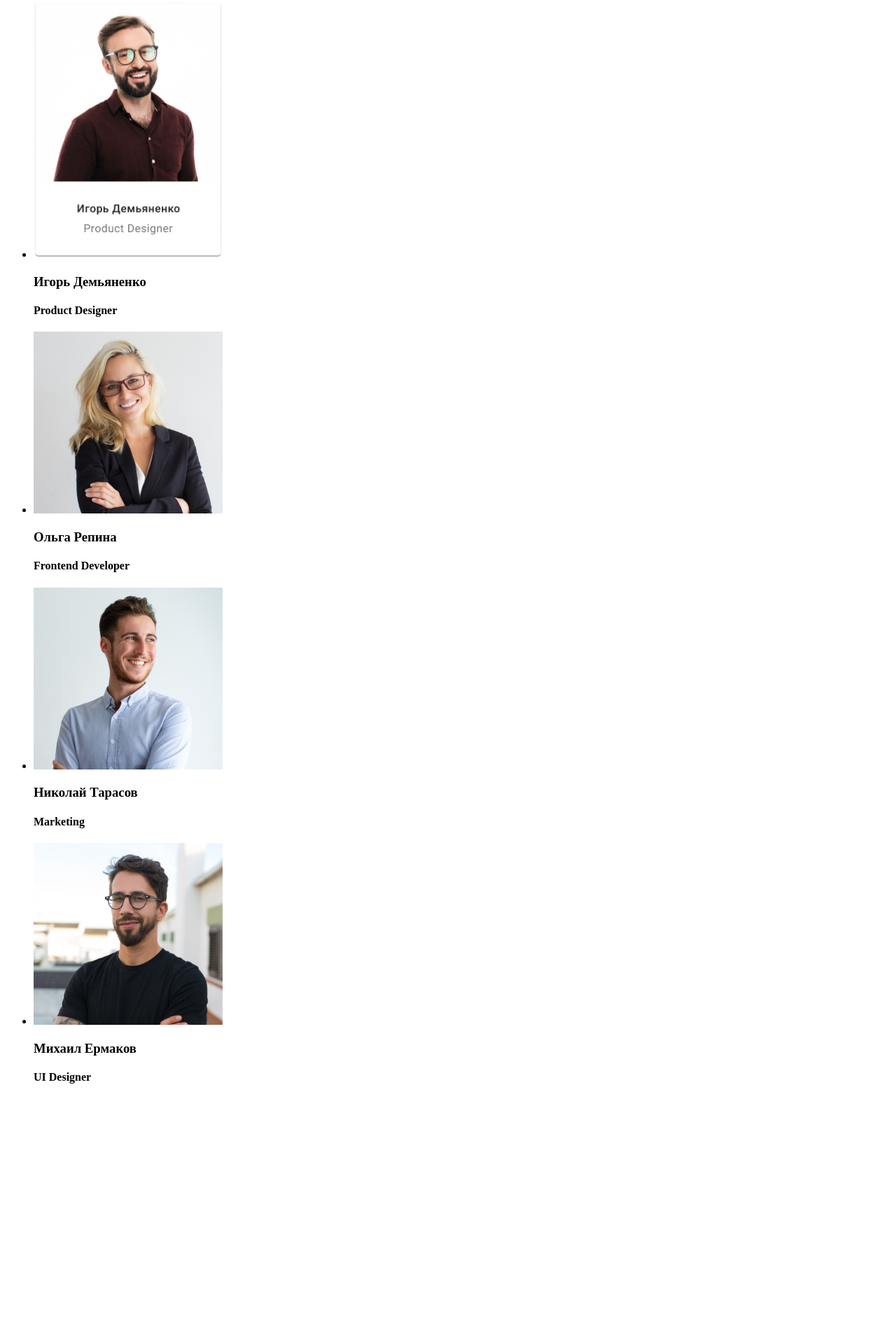
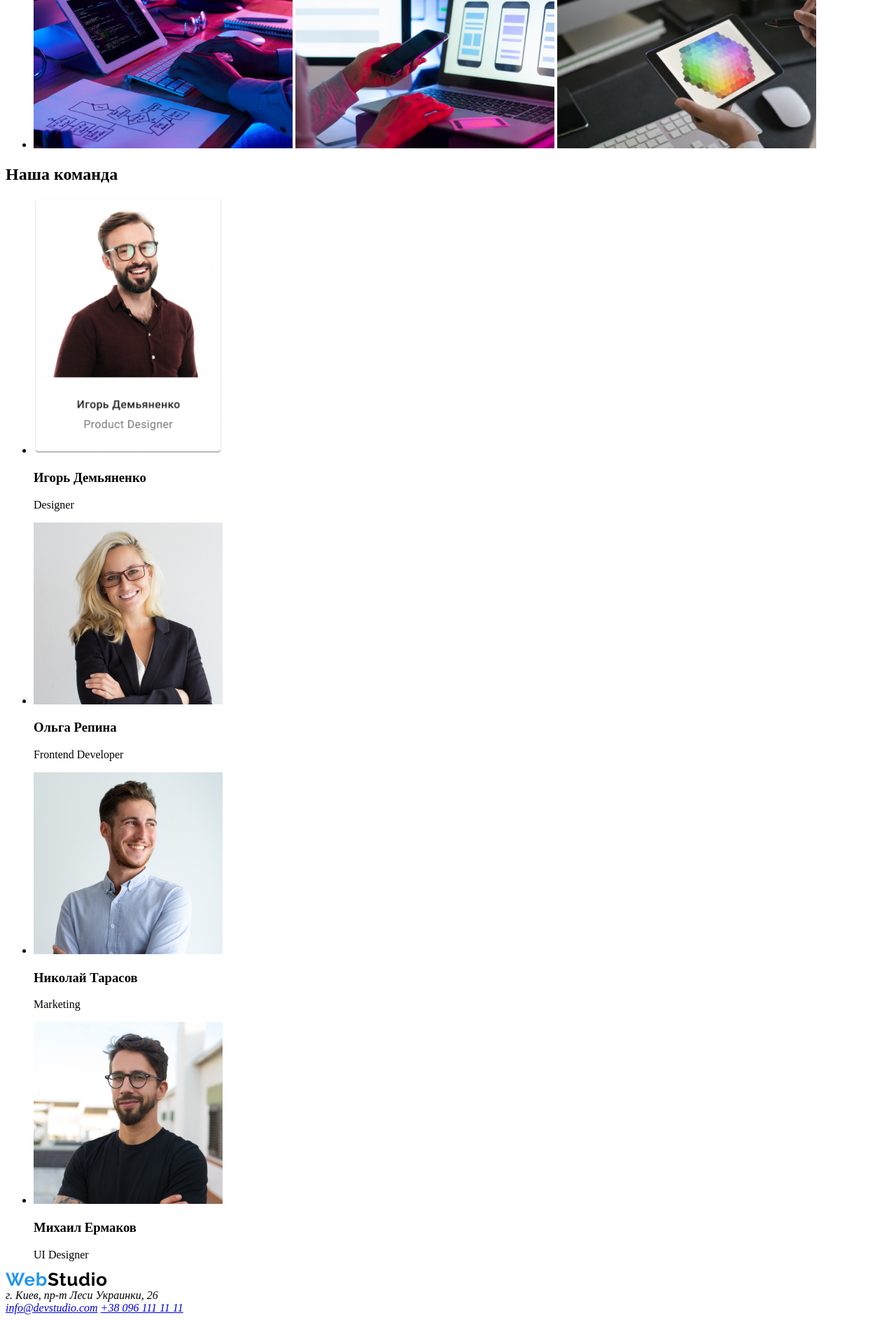
Before and after one commit to Prime-DS/goit-markup-hw-01, a plain HTML site: page index.html in a window 1280 px wide. Shown: the part 727-2614 px from the top of the page at 70% size. Before the commit the page ends 2297 px from the top, so only its background shows below. Drawn offline with Linux system fonts and the light colour scheme.

Commit message:
Добавляет разметку макета

```diff
--- a/index.html
+++ b/index.html
@@ -24,10 +24,10 @@
 
         <address>
             <a href="milto:info@devstudio.com">info@devstudio.com</a>
-            <a href="tel:+38 096 111 11 11">+38 096 111 11 11</a>
+            <a href="tel:+380961111111">+38 096 111 11 11</a>
         </address>
     </header>
-
+    <main>
         <!--Герой-->
         <div>
             <section>
@@ -63,24 +63,46 @@
         <section>
             <h2>Чем мы занимаемся</h2>
             <ul>
-            <a href=""><img src="./images/box 1.png" alt="фото-пишем код"></a>
-            <a href=""><img src="./images/box 2.png" alt="фото-разрабатываем приложения"></a>
-            <a href=""><img src="./images/box 3.png" alt="фото-рисуем дизайн"></a>
+                <li>
+                    <a href=""><img src="./images/box1.png" alt="фото-пишем код"></a>
+                    <a href=""><img src="./images/box2.png" alt="фото-разрабатываем приложения"></a>
+                    <a href=""><img src="./images/box3.png" alt="фото-рисуем дизайн"></a>
+                </li>
             </ul>
         </section>
-
+                    <!--Наша команда-->
         <section>
-        <!--Наша команда-->
             <h2>Наша команда</h2>
             <ul>
-            <li><img src="./images/foto1.png" alt="фото:Игорь Демьяненко" width="270"><h3>Игорь Демьяненко</h3><h4>Product Designer</h4></li>
-            <li><img src="./images/foto2.jpg" alt="фото:Ольга Репина" width="270"><h3>Ольга Репина</h3><h4>Frontend Developer</h4></li>
-            <li><img src="./images/foto3.jpg" alt="фото:Николай Тарасов" width="270"><h3>Николай Тарасов</h3><h4>Marketing</h4></li>
-            <li><img src="./images/foto4.jpg" alt="фото:Михаил Ермаков" width="270"><h3>Михаил Ермаков</h3><h4>UI Designer</h4></li>
+                <li><img src="./images/foto1.png" alt="фото:Игорь Демьяненко" width="270">
+                    <h3>Игорь Демьяненко</h3>
+                    <p>Designer</p>
+                </li>
+                <li><img src="./images/foto2.jpg" alt="фото:Ольга Репина" width="270">
+                    <h3>Ольга Репина</h3>
+                    <p>Frontend Developer</p>
+                </li>
+                <li><img src="./images/foto3.jpg" alt="фото:Николай Тарасов" width="270">
+                    <h3>Николай Тарасов</h3>
+                    <p>Marketing</p>
+                </li>
+                <li><img src="./images/foto4.jpg" alt="фото:Михаил Ермаков" width="270">
+                    <h3>Михаил Ермаков</h3>
+                    <p>UI Designer</p>
+                </li>
             </ul>
         </section>
-
-
-
+    </main>
+                        <!--Футер-->
+    <footer>
+        <img src="./images/logo.swg.svg" alt="">
+        <address>
+            г. Киев, пр-т Леси Украинки, 26
+        </address>
+        <address>
+            <a href="milto:info@devstudio.com">info@devstudio.com</a>
+            <a href="tel:+380961111111">+38 096 111 11 11</a>
+        </address>
+    </footer>
 </body>
 </html>
```
Lines whose indentation alone changed are shown as unchanged.
